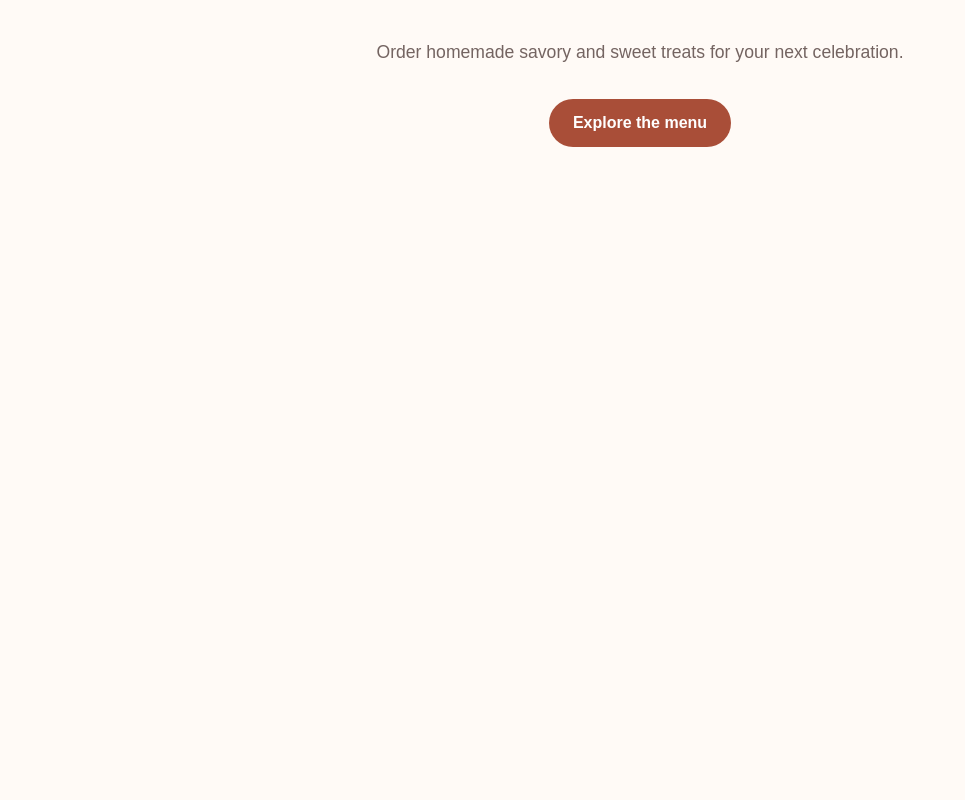
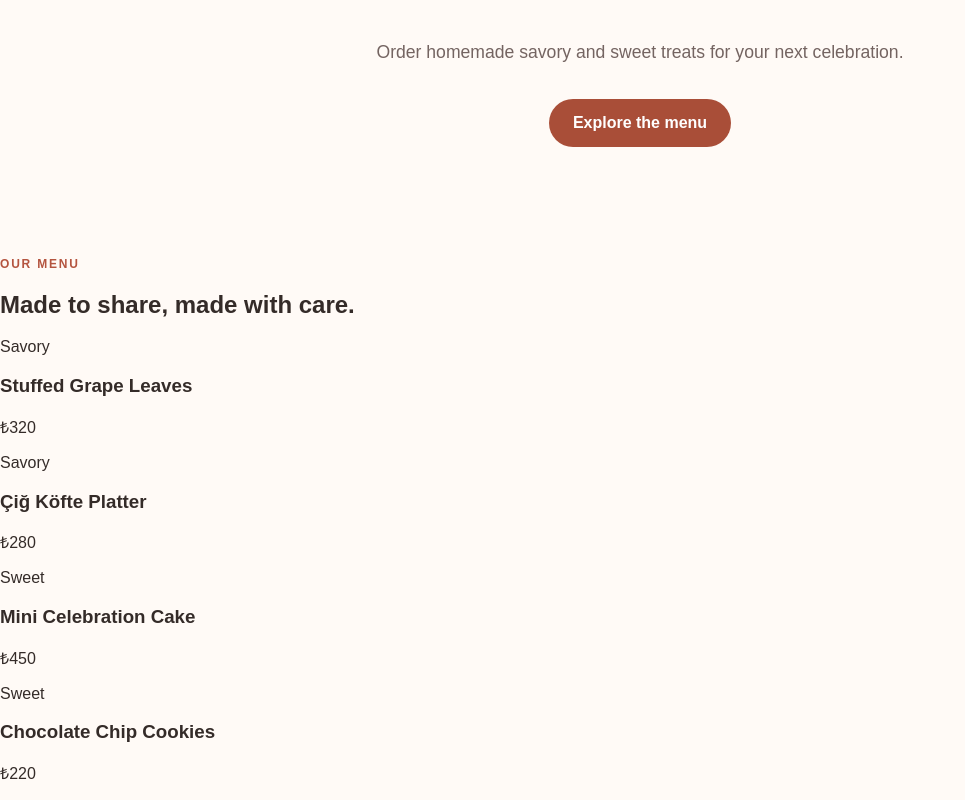
Before and after one commit to zensude/table-treats, a React (Vite) app: page / in a window 1280 px wide. Shown: the part 483-1283 px from the top of the page, without its empty margins (0-965 px from the left). Before the commit the page ends 800 px from the top, so only its background shows below. Built offline with nearby package versions, Linux system fonts and the light colour scheme.

Commit message:
Add product menu section

```diff
--- a/src/App.jsx
+++ b/src/App.jsx
@@ -31,8 +31,49 @@ function App() {
           Explore the menu
         </button>
       </section>
+      <section className="menu-section" id="menu">
+        <p className="eyebrow">OUR MENU</p>
+
+        <h2>Made to share, made with care.</h2>
+
+        <div className="product-grid">
+          {products.map((product) => (
+            <article className="product-card" key={product.id}>
+              <p>{product.category}</p>
+              <h3>{product.name}</h3>
+              <p>₺{product.price}</p>
+            </article>
+          ))}
+        </div>
+      </section>
     </main>
   );
 }
+const products = [
+  {
+    id: 1,
+    name: "Stuffed Grape Leaves",
+    category: "Savory",
+    price: 320,
+  },
+  {
+    id: 2,
+    name: "Çiğ Köfte Platter",
+    category: "Savory",
+    price: 280,
+  },
+  {
+    id: 3,
+    name: "Mini Celebration Cake",
+    category: "Sweet",
+    price: 450,
+  },
+  {
+    id: 4,
+    name: "Chocolate Chip Cookies",
+    category: "Sweet",
+    price: 220,
+  },
+];
 
 export default App;
```
